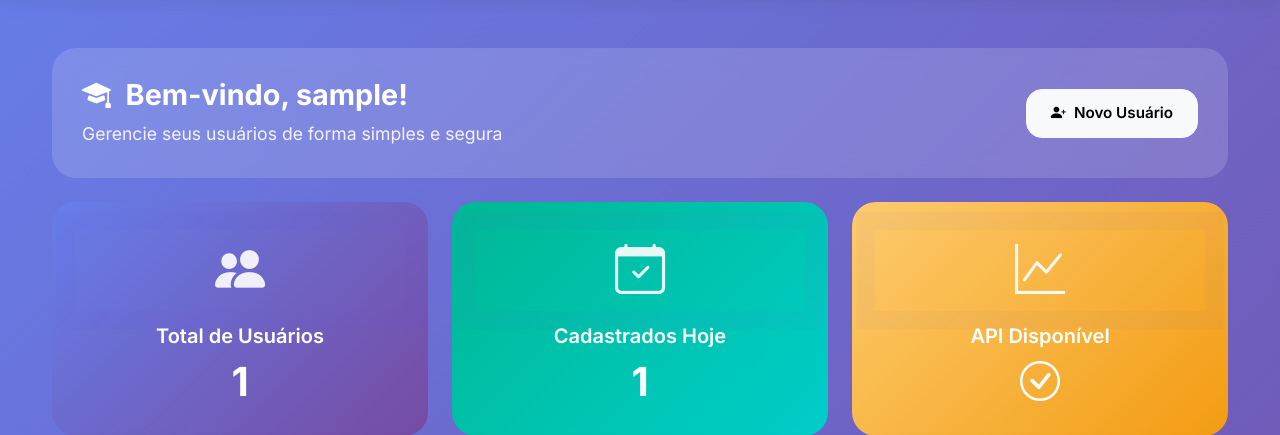
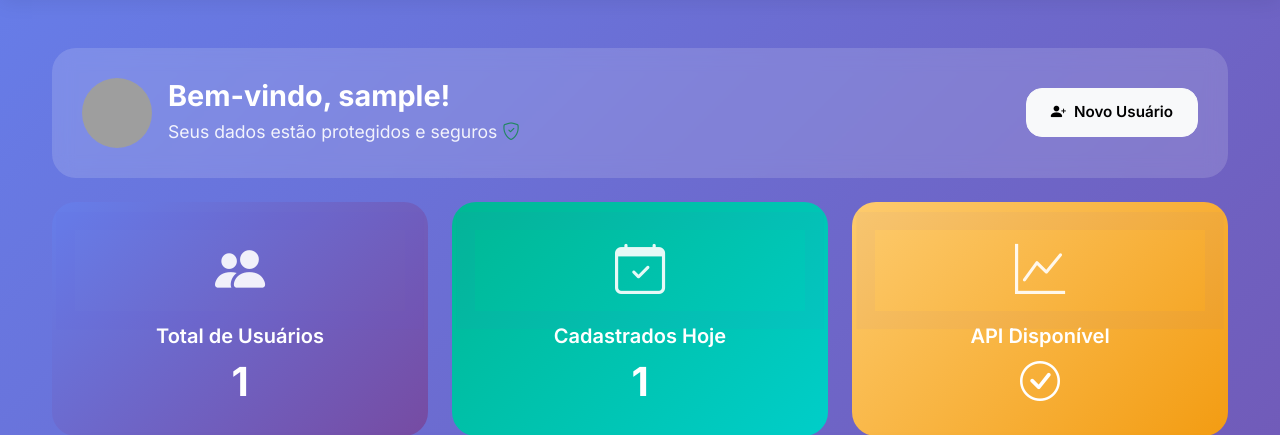
Before and after one commit to aliceenbr/sistema-usuarios, a Flask app: page /dashboard in a window 1280 px wide. Shown: the part 85-520 px from the top of the page. Run offline with Flask 3, Linux system fonts and the light colour scheme; the visitor is signed in with stand-in values (Sample User, id 1); data comes from the database, SQL or seed files in the repository; grey boxes are pictures that could not be loaded.

Commit message:
Move Hello Kitty gif to dashboard

```diff
--- a/templates/dashboard.html
+++ b/templates/dashboard.html
@@ -30,11 +30,15 @@
     <div class="welcome-card mb-4">
         <div class="row align-items-center">
             <div class="col-md-8">
-                <h1 class="welcome-title">
-                    <i class="bi bi-mortarboard-fill me-2"></i>
-                    Bem-vindo, {{ current_user.nome.split()[0] }}!
-                </h1>
-                <p class="welcome-subtitle mb-0">Gerencie seus usuários de forma simples e segura</p>
+                <div class="d-flex align-items-center gap-3">
+                    <img src="https://i.gifer.com/4Mj.gif" alt="Hello Kitty" style="width:70px;height:70px;border-radius:50%;object-fit:cover;">
+                    <div>
+                        <h1 class="welcome-title mb-1">
+                            Bem-vindo, {{ current_user.nome.split()[0] }}!
+                        </h1>
+                        <p class="welcome-subtitle mb-0">Seus dados estão protegidos e seguros <i class="bi bi-shield-check text-success"></i></p>
+                    </div>
+                </div>
             </div>
             <div class="col-md-4 text-end">
                 <button class="btn btn-light btn-lg" data-bs-toggle="modal" data-bs-target="#modalCadastrar">
```
Also changed, not shown: templates/login.html (+7 -0 lines).
